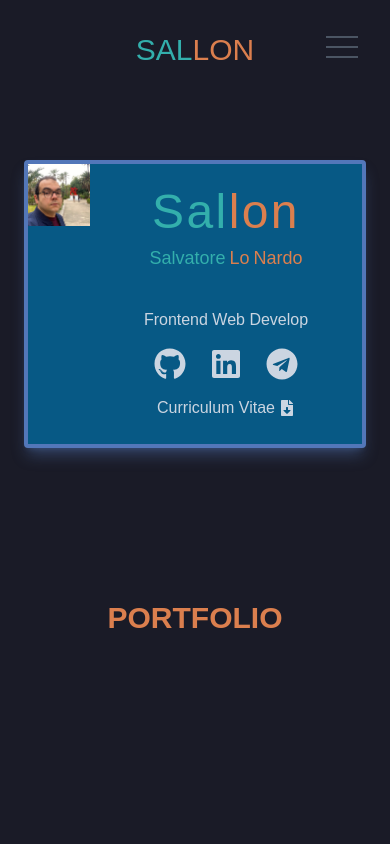
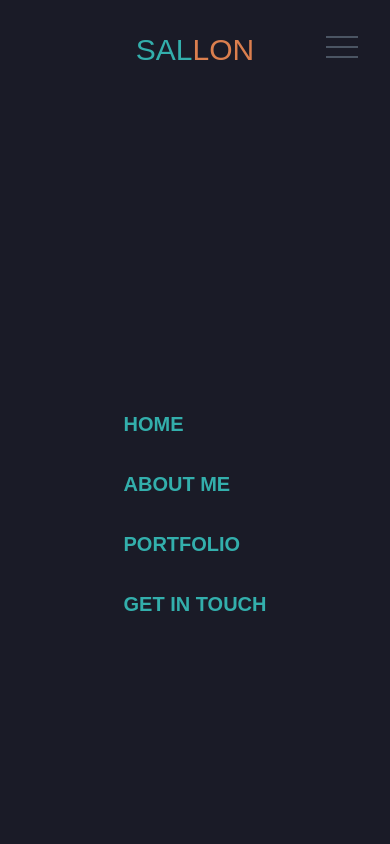
Before and after one commit to Toto-lonardo/sallon, a Next.js app: page / in a window 390 px wide. Shown: the top 844 px of the page. Built offline with nearby package versions, Linux system fonts and the light colour scheme; a web font is replaced by a local one.

Commit message:
Fixing responsive navbar

```diff
--- a/components/Navbar.tsx
+++ b/components/Navbar.tsx
@@ -5,7 +5,7 @@ import { useEffect, useState } from "react";
 
 export default function Navbar() {
   const [isNavOpen, setIsNavOpen] = useState(false);
-  const [isMobile, setIsMobile] = useState(window.innerWidth < 767);
+  const [isMobile, setIsMobile] = useState(false);
   useEffect(() => {
     const handleResize = () => {
       setIsMobile(window.innerWidth < 769);
```
Also changed, not shown: 1 other file (tests, documents, lock files or other folders).
